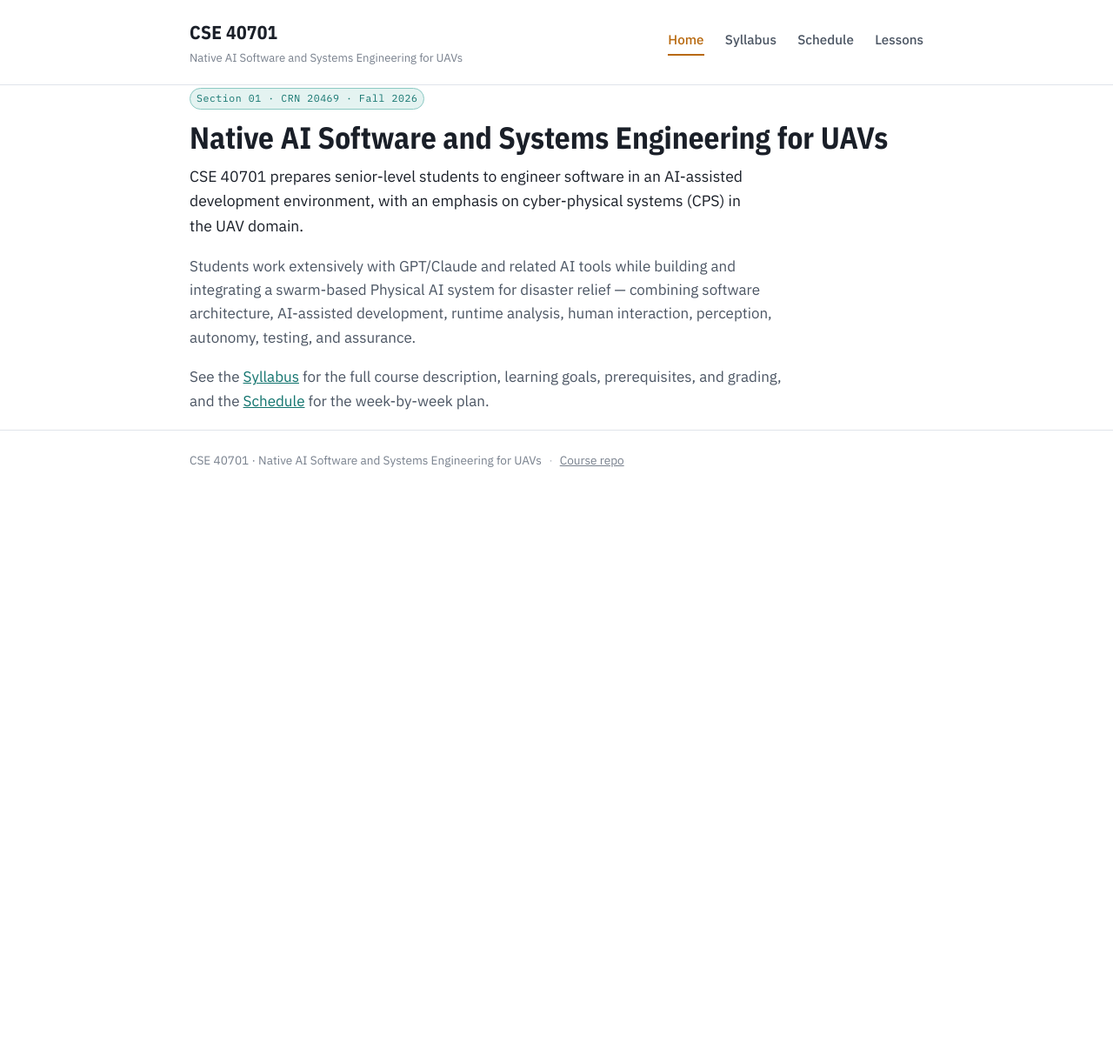
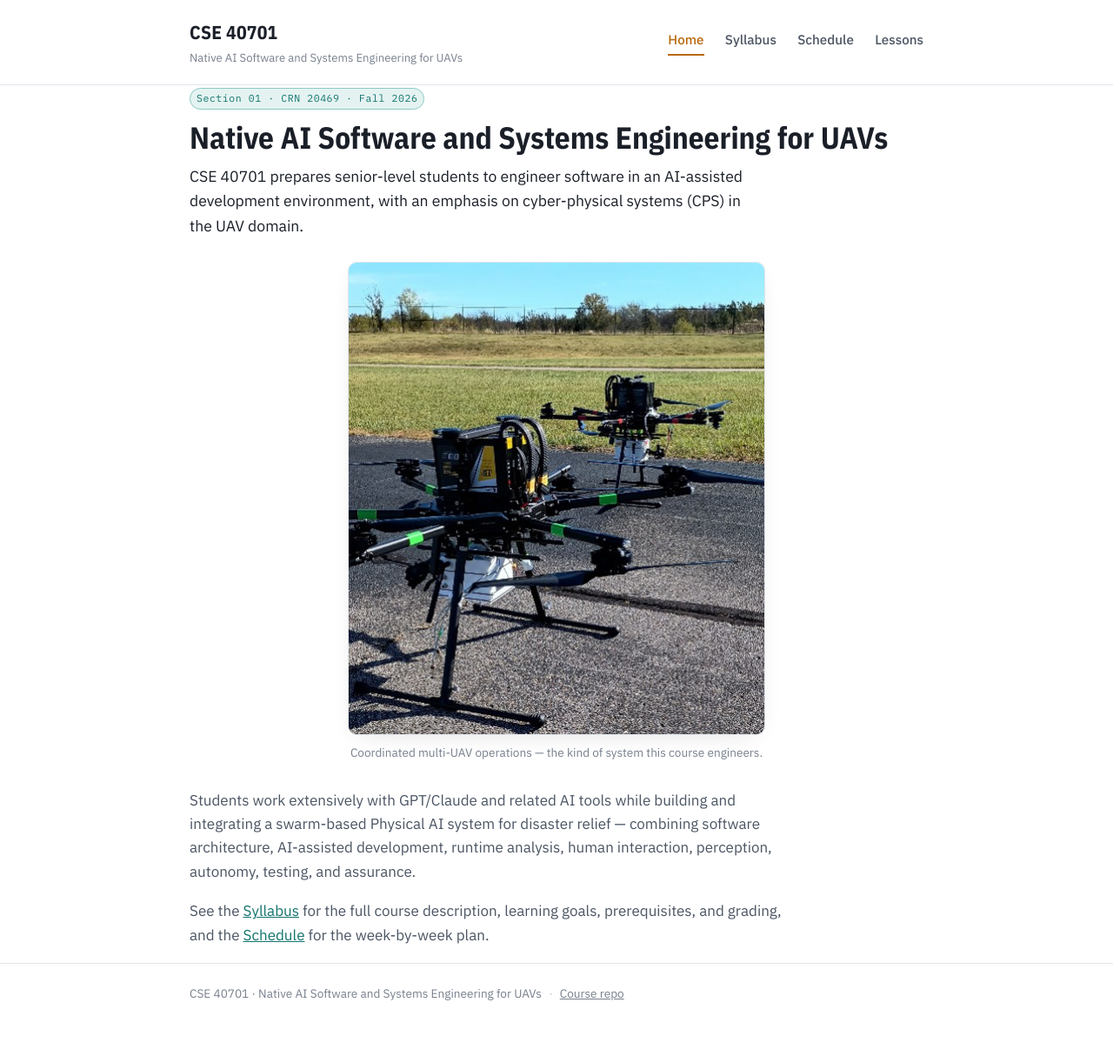
Before and after one commit to JaneClelandHuang/uav-native-ai, a Jekyll site: the page built from index.md, in a window 1280 px wide. Shown: the whole page at 87% size. Built offline with Jekyll 4.4.1, drawn with Linux system fonts in a browser that asks for light colours; before the commit the page ends 900 px from its top, so only the background shows below that.

Commit message:
index.md: add hero photo of two coordinated UAVs
Co-Authored-By: Claude Sonnet 5 <noreply@anthropic.com>
Claude-Session: https://claude.ai/code/session_01UfY8esQLQoaAmjs3J5XarZ

```diff
--- a/assets/css/style.css
+++ b/assets/css/style.css
@@ -193,6 +193,24 @@ pre code { background: none; border: none; padding: 0; }
 .card .card-title { font-weight: 600; margin-top: 0.3em; font-size: 1.05rem; }
 .card .card-desc { font-size: 0.88rem; color: var(--muted); margin-top: 0.3em; }
 
+/* Hero image (home page) */
+.hero-image { margin: 1.6em 0 1.8em; }
+.hero-image img {
+  display: block;
+  width: 100%;
+  max-width: 480px;
+  margin: 0 auto;
+  border-radius: var(--radius);
+  border: 1px solid var(--line);
+  box-shadow: var(--shadow);
+}
+.hero-image figcaption {
+  text-align: center;
+  font-size: 0.85rem;
+  color: var(--muted);
+  margin-top: 0.7em;
+}
+
 .tag {
   display: inline-flex;
   font-family: 'IBM Plex Mono', monospace;
--- a/index.md
+++ b/index.md
@@ -7,6 +7,11 @@ title: Home
 # Native AI Software and Systems Engineering for UAVs
 
 <p class="lede">CSE 40701 prepares senior-level students to engineer software in an AI-assisted development environment, with an emphasis on cyber-physical systems (CPS) in the UAV domain.</p>
+
+<figure class="hero-image">
+  <img src="{{ '/assets/img/two-drones.jpg' | relative_url }}" alt="Two multirotor UAVs on a runway, prepared for a coordinated flight test.">
+  <figcaption>Coordinated multi-UAV operations — the kind of system this course engineers.</figcaption>
+</figure>
 
 Students work extensively with GPT/Claude and related AI tools while
 building and integrating a swarm-based Physical AI system for disaster
```
Also changed, not shown: assets/img/two-drones.jpg (added).
